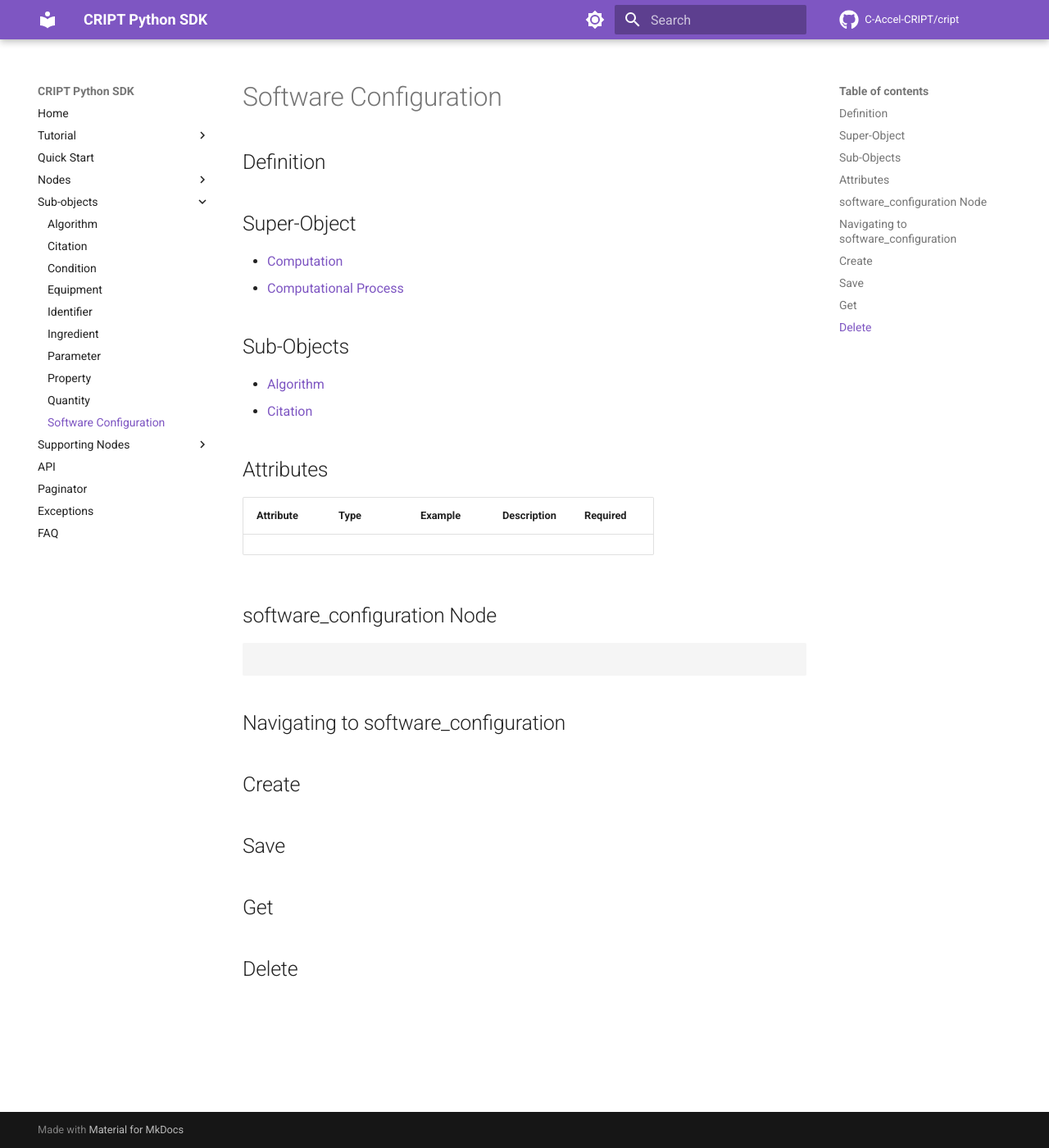
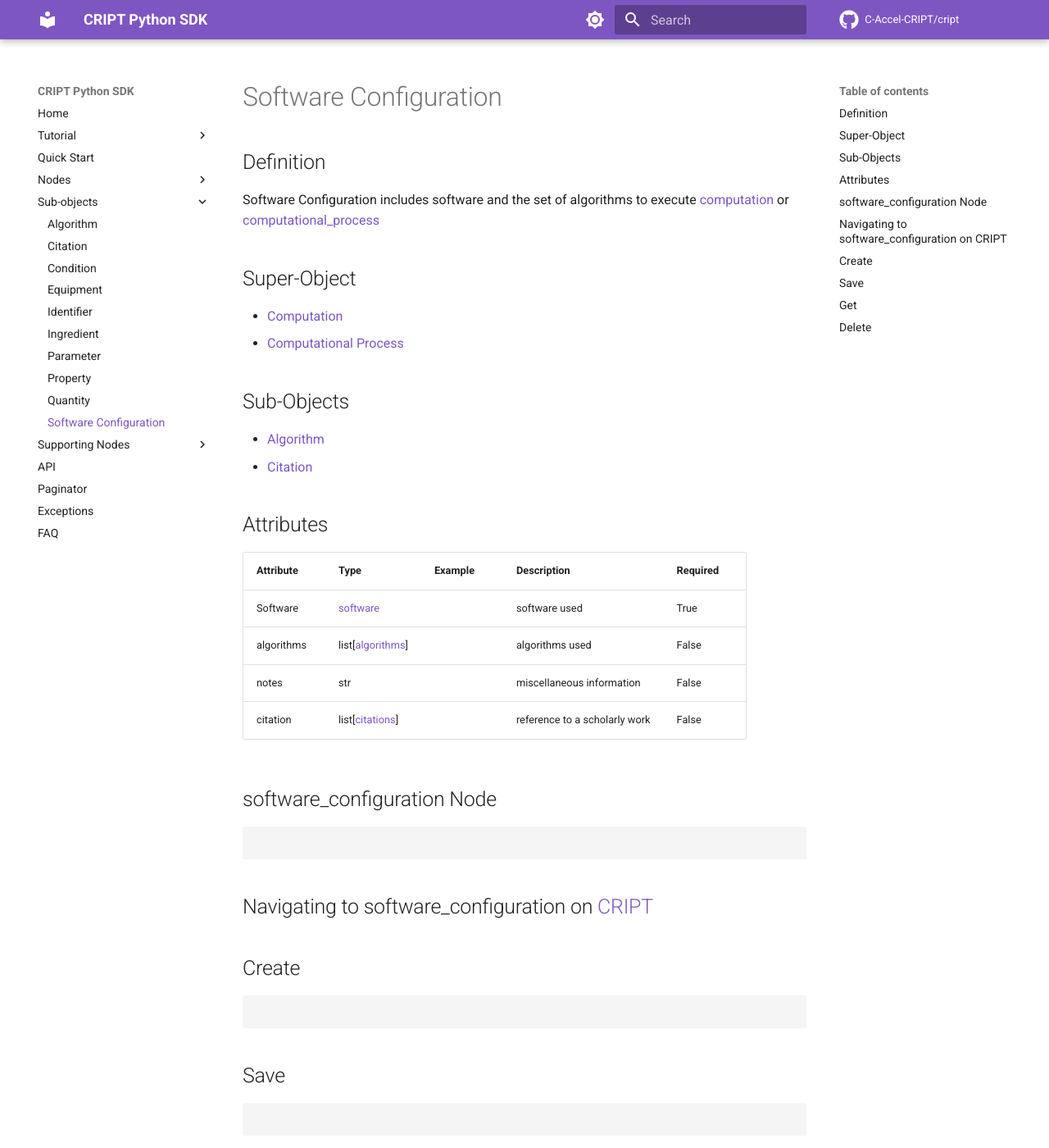
Before and after one commit to C-Accel-CRIPT/sdk-archive, an MkDocs documentation site: the page built from docs/subobjects/software_configuration.md, in a window 1280 px wide and 1400 px high. Shown: the whole window at 82% size. Built offline with MkDocs 1.6.1 and Material for MkDocs 9.7.7, drawn with Linux system fonts in a browser that asks for light colours; comment, search, counter and statistics services are not loaded.

Commit message:
started software_configuration

````diff
--- a/docs/subobjects/software_configuration.md
+++ b/docs/subobjects/software_configuration.md
@@ -2,7 +2,8 @@
 
 ## Definition
 
-
+Software Configuration includes software and the set of algorithms to execute
+[computation](../nodes/computation.md) or [computational_process](../nodes/computational_process.md)
 
 ## Super-Object
 * <a href="../../nodes/computation" target="_blank">Computation</a>
@@ -17,8 +18,15 @@
 
 ## Attributes
 
-| Attribute | Type | Example                        | Description                     | Required |
-|-----------|------|--------------------------------|---------------------------------|----------|
+| Attribute  | Type                               | Example | Description                   | Required |
+|------------|------------------------------------|---------|-------------------------------|----------|
+| Software   | [software](../nodes/software.md)   |         | software used                 | True     |
+| algorithms | list[[algorithms](./algorithm.md)] |         | algorithms used               | False    |
+| notes      | str                                |         | miscellaneous information     | False    |
+| citation   | list[[citations](./citation.md)]   |         | reference to a scholarly work | False    |
+
+
+
 
 
 ## software_configuration Node
@@ -28,13 +36,24 @@
 ```
 
 
-
-## Navigating to software_configuration
+## Navigating to software_configuration on [CRIPT](https://criptapp.org)
 
 ## Create
+```python
+
+```
 
 ## Save
+```python
+
+```
 
 ## Get
+```python
+
+```
 
 ## Delete
+```python
+
+```
````
